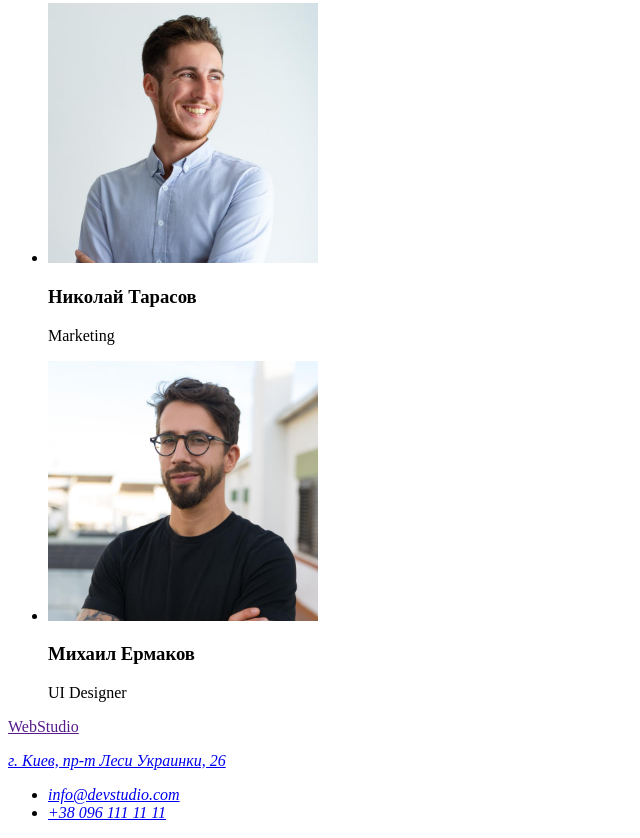
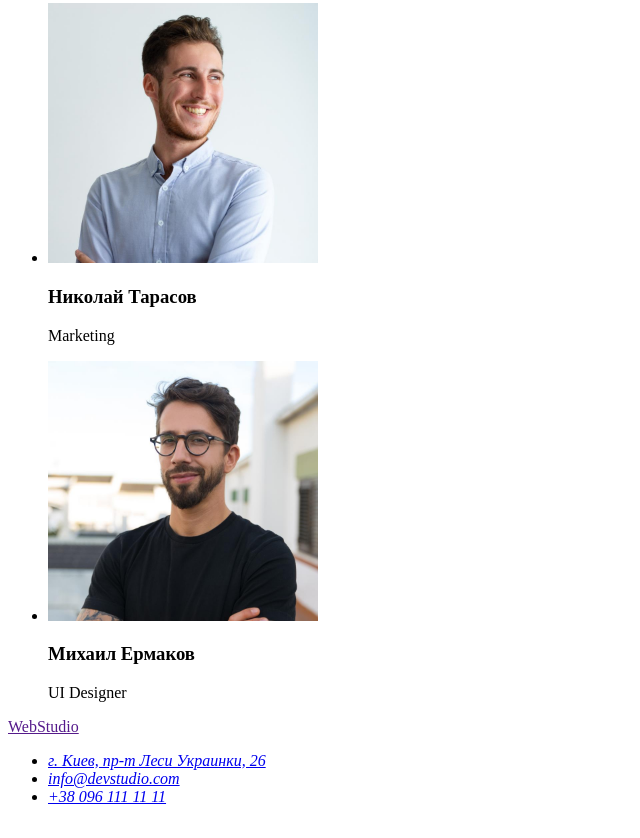
Before and after one commit to VictorOlefir/goit-markup-hw-01, a plain HTML site: page index.html in a window 1280 px wide. Shown: the part 2285-3123 px from the top of the page, without its empty margins (0-640 px from the left). Drawn offline with Linux system fonts and the light colour scheme.

Commit message:
Update index.html
Исправил ссылку на карту

```diff
--- a/index.html
+++ b/index.html
@@ -140,15 +140,13 @@
     <footer>
       <a href="">WebStudio</a>
       <address>
-        <p>
-          <a
+
+        <ul>
+          <li><a
             href="https://goo.gl/maps/4nCda8HMci8gK6ii9"
             target="_blank"
             rel="noreferrer noopener nofollow"
-            >г. Киев, пр-т Леси Украинки, 26</a
-          >
-        </p>
-        <ul>
+            >г. Киев, пр-т Леси Украинки, 26</a</li>
           <li><a href="mailto:info@devstudio.com">info@devstudio.com</a></li>
           <li><a href="tel:+380961111111">+38 096 111 11 11</a></li>
         </ul>
```
